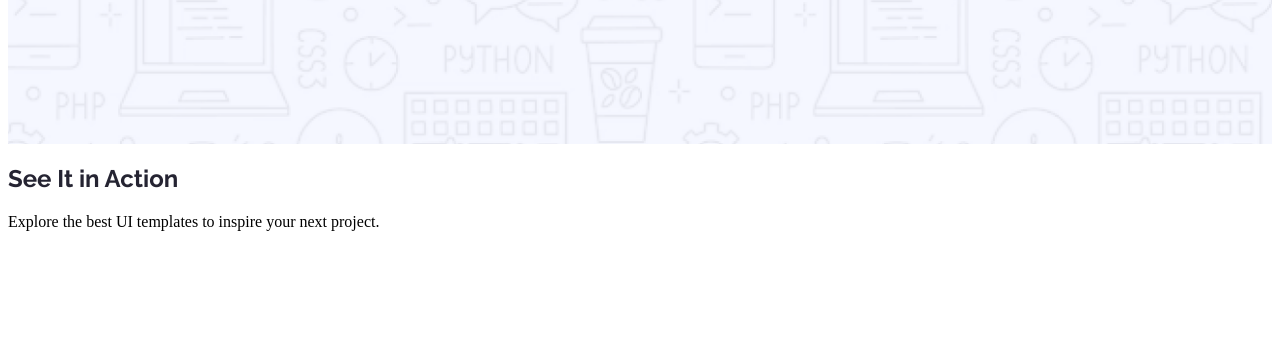
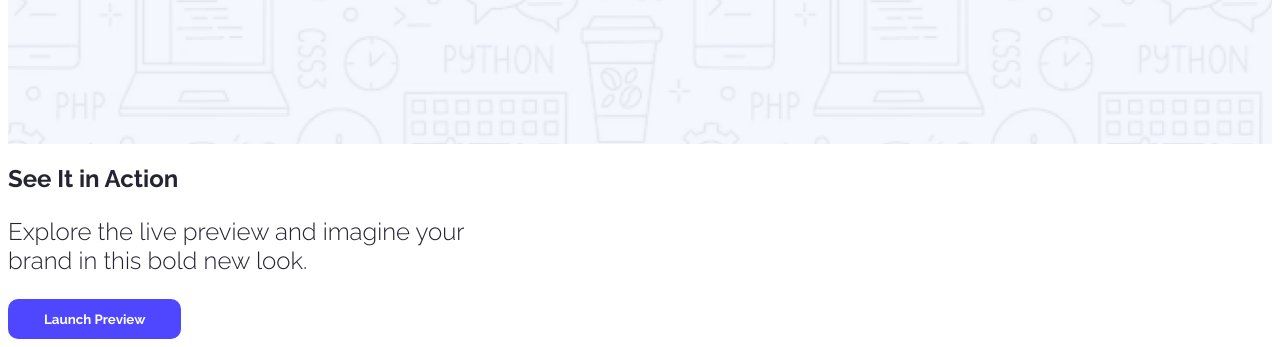
Before and after one commit to Bel-Ly/first-website-assignment, a plain HTML site: page index.html in a window 1280 px wide. Shown: the part 493-840 px from the top of the page. Before the commit the page ends 800 px from the top, so only its background shows below. Drawn offline with Linux system fonts and the light colour scheme.

Commit message:
added subtile and button in action section

```diff
--- a/index.html
+++ b/index.html
@@ -28,9 +28,11 @@
 
     </header>
     <main>
-        <section class="action">
+        <section class="action-bg">
             <h1 class="section-title raleway-font">See It in Action</h1>
-            <p class="section-subtilte">Explore the best UI templates to inspire your next project.</p>
+            <p class="section-subtilte raleway-font">Explore the live preview and imagine your <br>brand in this bold new look.</p>
+            <a href=""><Button class=" btn-primary raleway-font">Launch Preview</Button></a>
+
 
         </section>
 
--- a/styles/style.css
+++ b/styles/style.css
@@ -8,6 +8,12 @@
   font-optical-sizing: auto;
   font-weight: bold;
   font-style: normal;
+}
+.section-subtilte{
+  font-weight:300;
+  font-size: 24px;
+  color: #252432;
+
 }
 
 .btn-primary{
@@ -33,7 +39,10 @@
     margin: 0 150px;
 
 }
+.action-bg{
+  background-color:#FFFFFF;
 
+}
 .banner-content{
     text-align: center;
 
```
